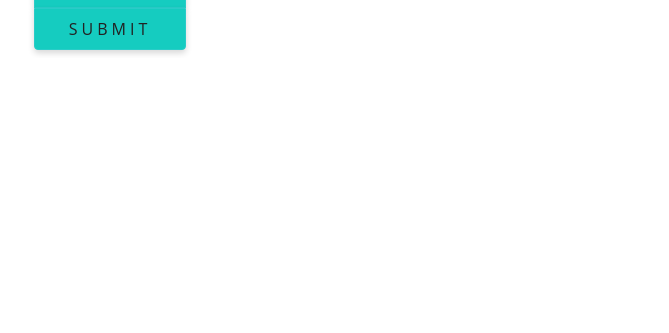
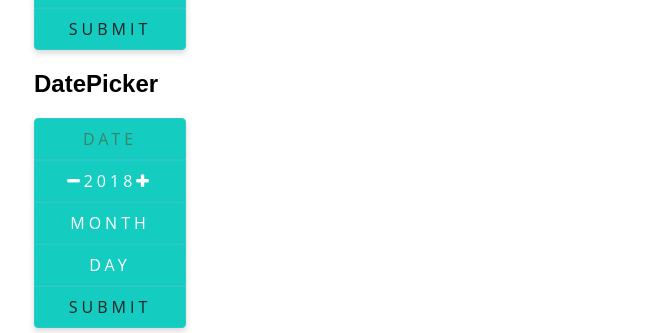
Before and after one commit to brynjarf11/styledcomponents, a React app: page / in a window 1280 px wide. Shown: the part 785-1118 px from the top of the page, without its empty margins (313-982 px from the left). Before the commit the page ends 843 px from the top, so only its background shows below. Built offline with nearby package versions, Linux system fonts and the light colour scheme.

Commit message:
datepicker kominn

```diff
--- a/src/App.js
+++ b/src/App.js
@@ -3,6 +3,7 @@ import Modal from './components/Modal/Modal';
 import ProgressBar from './components/ProgressBar/ProgressBar';
 import NameCard from "./components/NameCard/NameCard";
 import TimePicker from "./components/TimePicker/TimePicker";
+import DatePicker from "./components/DatePicker/DatePicker";
 class App extends React.Component {
     constructor(props) {
         super(props);
@@ -61,6 +62,12 @@ class App extends React.Component {
                   onTimePick={time => this.setState({ time })}
                   format={24} />
           </div>
+          <div>
+              <h2>DatePicker</h2>
+              <DatePicker
+                  onDatePick={date => this.setState({ date })}
+                  locale="en-EN" />
+          </div>
       </div>
     );
   }
--- a/src/components/DatePicker/DatePicker.js
+++ b/src/components/DatePicker/DatePicker.js
@@ -0,0 +1,159 @@
+import React from 'react';
+import PropTypes from 'prop-types';
+import styles from './datepicker-module.css';
+
+class DatePicker extends React.Component {
+    componentDidMount() {
+        let days = [];
+        for(let i = 1; i < 31; i++){
+            days.push(i);
+        }
+        this.setState({ days: days });
+
+        let months = ['january', 'february', 'march', 'april', 'may', 'june', 'july', 'august', 'september', 'october', 'november', 'december'];
+        this.setState({ months: months });
+    }
+    constructor(props) {
+        super(props);
+        this.monthClicked = this.monthClicked.bind(this);
+        this.monthPicked = this.monthPicked.bind(this);
+        this.daysClicked = this.daysClicked.bind(this);
+        this.dayPicked = this.dayPicked.bind(this);
+        this.onSubmit = this.onSubmit.bind(this);
+        this.addToYear = this.addToYear.bind(this);
+        this.subFromYear = this.subFromYear.bind(this);
+        this.state = {
+            date: "",
+            year: 2018,
+            months: [],
+            days: [],
+            minutes: [],
+            selectedMonth: '',
+            selectedDay: 0,
+            showMonths: false,
+            showDays: false
+        };
+    }
+
+    monthClicked() {
+        this.setState({showMonths: true});
+        this.setState({showDays: false});
+    }
+
+    daysClicked() {
+        this.setState({showMonths: false});
+        this.setState({showDays: true});
+    }
+
+    monthPicked(e) {
+        let m = e.target.innerText.toLowerCase();
+        let numberOfDays;
+        if(m === "january" || m === "march" || m === "may" || m === "july" || m ==="august" || m === "october" || m === "december"){
+            numberOfDays = 31;
+        }
+        else if(m === "april" || m === "june" || m === "september" || m === "november"){
+            numberOfDays = 31;
+        }
+        else{
+            let y = this.state.year;
+            let ans = y%4;
+            console.log(ans);
+            if(y % 4 === 0){
+                numberOfDays = 27;
+            }
+            else{
+                numberOfDays = 28;
+            }
+        }
+        let days = [];
+        for(let i = 1; i < numberOfDays+1; i++){
+            days.push(i);
+        }
+        this.setState({ days: days });
+        this.setState({showMonths: false});
+        this.setState({selectedMonth:e.target.innerText});
+        document.getElementById("months").innerText = e.target.innerText;
+        document.getElementById("days").innerText = "Day";
+    }
+
+    dayPicked(e) {
+        this.setState({showDays: false});
+        this.setState({selectedDay:e.target.innerText});
+        document.getElementById("days").innerText = e.target.innerText;
+    }
+
+    onSubmit(){
+        const { locale } = this.props;
+        let y = this.state.year;
+        let m = this.state.selectedMonth;
+        let m_number;
+        let d = this.state.selectedDay;
+        for(let i = 0; i < this.state.months.length; i++){
+            if(m.toLowerCase() === this.state.months[i]){
+                m_number = i;
+            }
+        }
+        let date = new Date(Date.UTC(y, m_number, d));
+
+        date.toLocaleDateString(locale, { timeZone: 'UTC' });
+        console.log(date);
+        this.setState({ date: date });
+        this.props.onDatePick( date );
+    }
+
+    addToYear() {
+        let year = this.state.year;
+        year = year+1;
+        this.setState({ year: year });
+    }
+    subFromYear() {
+        let year = this.state.year;
+        year = year-1;
+        this.setState({ year: year });
+    }
+
+
+    render() {
+        const { showDays, showMonths, days, months, year } = this.state;
+        return (
+            <div>
+                <div  className={`${styles.container}`}>
+                    <div>
+                        <div className={`${styles.typebox}`}>Date</div>
+                        <div className={`${styles.pickbox}`}>
+                            <i className="fa fa-minus" onClick={this.subFromYear} />
+                            { year }
+                            <i className="fa fa-plus" onClick={this.addToYear} />
+                        </div>
+                        <div id="months" className={`${styles.pickbox}`} onClick={this.monthClicked}>Month</div>
+                        <div id="days" className={`${styles.pickbox}`} onClick={this.daysClicked}>Day</div>
+                        <div id="done" className={`${styles.pickbox} ${styles.submit}`} onClick={this.onSubmit}>Submit</div>
+                    </div>
+                    <div>
+                        {showMonths ?
+                            <div className={`${styles.picker}`}>
+                                {months.map(m => (
+                                    <div key={m} className={`${styles.item}`} onClick={this.monthPicked}>{m}</div>))}
+                            </div> : ""}
+
+                        {showDays ?
+                            <div className={`${styles.picker}`}>
+                                {days.map(m => ( <div key={m} className={`${styles.item} ${styles.day}`} onClick={this.dayPicked}>{m}</div> ))}
+                            </div> : ""}
+                    </div>
+                </div>
+            </div>
+        );
+    }
+}
+
+DatePicker.propTypes = {
+    onDatePick: PropTypes.func,
+    locale: PropTypes.string
+};
+
+DatePicker.defaultProps = {
+    locale: 'is-IS'
+};
+
+export default DatePicker;
--- a/src/components/DatePicker/datepicker-module.css
+++ b/src/components/DatePicker/datepicker-module.css
@@ -0,0 +1,91 @@
+.pickbox {
+    color: white;
+    display: block;
+    width: 150px;
+    height: 40px;
+    text-align: center;
+    vertical-align: middle;
+    line-height: 40px;
+    border: 1px solid rgb(41,204,200);
+    background: rgb(21,204,192);
+    box-shadow: 0 3px 6px rgba(0, 0, 0, 0.16);
+}
+
+.typebox {
+    color: #3c8463;
+    font-size: medium;
+    border: 1px solid rgb(41,204,200);
+    background: rgb(21,204,192);
+    box-shadow: 0 3px 6px rgba(0, 0, 0, 0.16);
+    display: block;
+    width: 150px;
+    height: 40px;
+    text-align: center;
+    vertical-align: middle;
+    line-height: 40px;
+    border-top-left-radius: 4px;
+    border-top-right-radius: 4px;
+}
+
+.container {
+    display: flex;
+    font-family: 'Open Sans', sans-serif;
+    text-transform: uppercase;
+    letter-spacing: 4px;
+}
+
+.picker {
+    display: flex;
+    width: 180px;
+    flex-wrap: wrap;
+}
+
+.item {
+    padding-left: 5px;
+    padding-right: 5px;
+    letter-spacing: 0px;
+    text-align: center;
+    vertical-align: middle;
+    line-height: 25px;
+    color: white;
+    margin: 1px;
+    display: block;
+    height: 25px;
+    border-radius: 20px;
+    border: 1px solid rgb(41,204,200);
+    background: rgb(21,204,192);
+    box-shadow: 0 3px 6px rgba(0, 0, 0, 0.16);
+}
+
+.day {
+    padding-left: 0px;
+    padding-right: 0px;
+    border-radius: 50%;
+    width: 25px;
+}
+
+.item:hover {
+    cursor: pointer;
+    background-color: #3c8463;
+    color: white;
+}
+
+
+.submit {
+    color: #222222;
+    border: 1px solid rgb(41,204,200);
+    background: rgb(21,204,192);
+    box-shadow: 0 3px 6px rgba(0, 0, 0, 0.16);
+    display: block;
+    text-align: center;
+    vertical-align: middle;
+    line-height: 40px;
+    border-bottom-left-radius: 4px;
+    border-bottom-right-radius: 4px;
+}
+
+.pickbox:hover {
+    cursor: pointer;
+    background-color: #3c8463;
+    color: white;
+}
```
